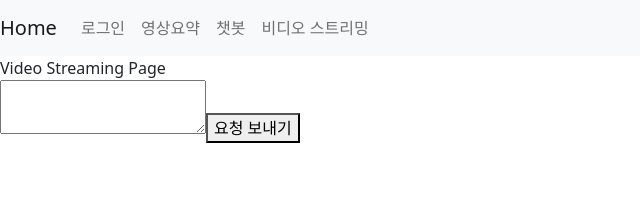
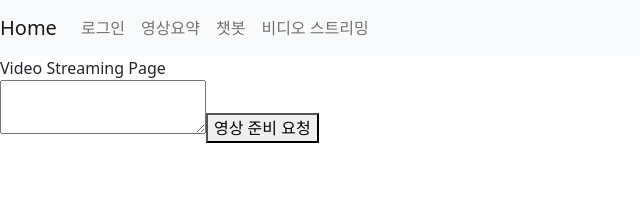
Before and after one commit to wjs2063/chatbot-project, a Vue app in the folder frontend/: page /video/streaming in a window 1280 px wide. Shown: the top 203 px of the page, without its empty margins (0-640 px from the left). Built offline with nearby package versions, Linux system fonts and the light colour scheme.

Commit message:
fix : 버튼 이름 변경

```diff
--- a/frontend/src/components/VideoStreaming.vue
+++ b/frontend/src/components/VideoStreaming.vue
@@ -43,7 +43,7 @@ const dynamic = () => {
     <title>FastAPI video streaming</title>
   </head>
   <textarea v-model="request_video_id"></textarea>
-  <button v-if="showButton" @click="download()">요청 보내기</button>
+  <button v-if="showButton" @click="download()">영상 준비 요청</button>
   <body>
   <div v-if="is_filled()">
     <video width="1200" controls>
```
